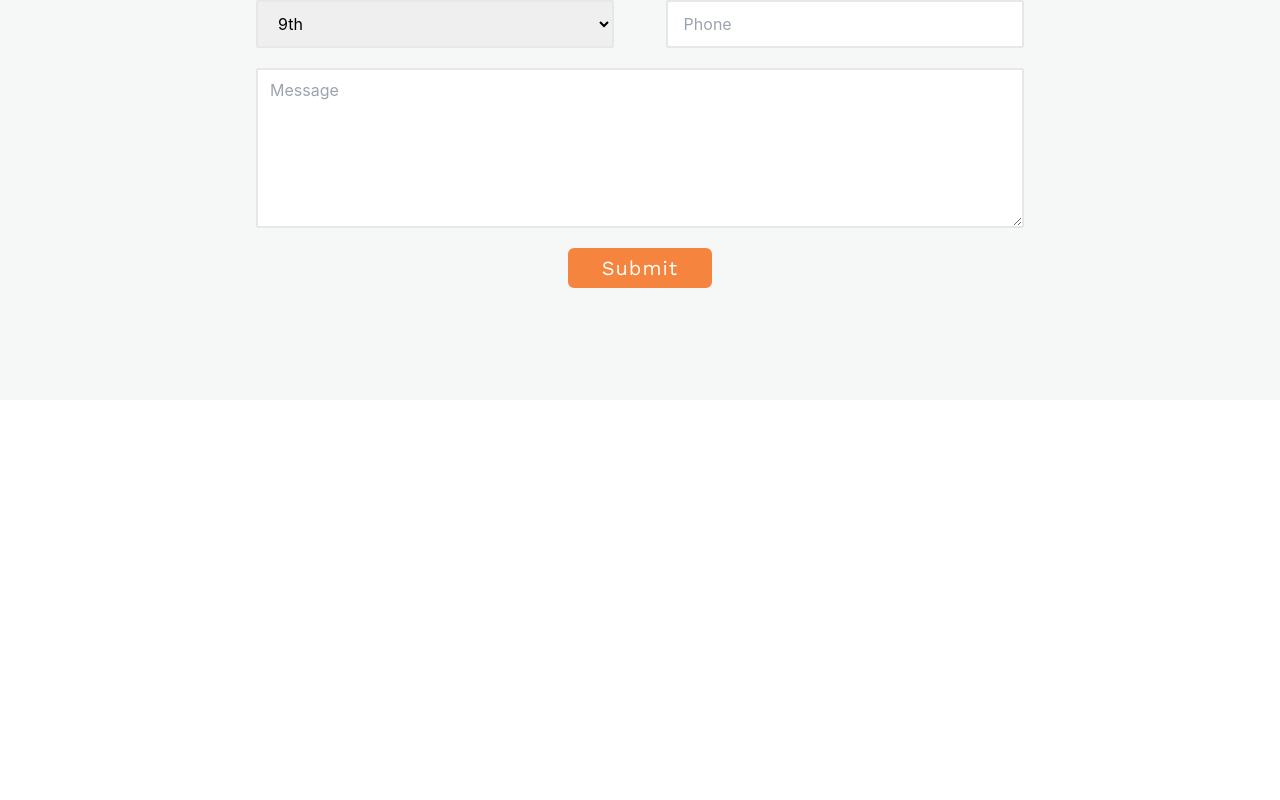
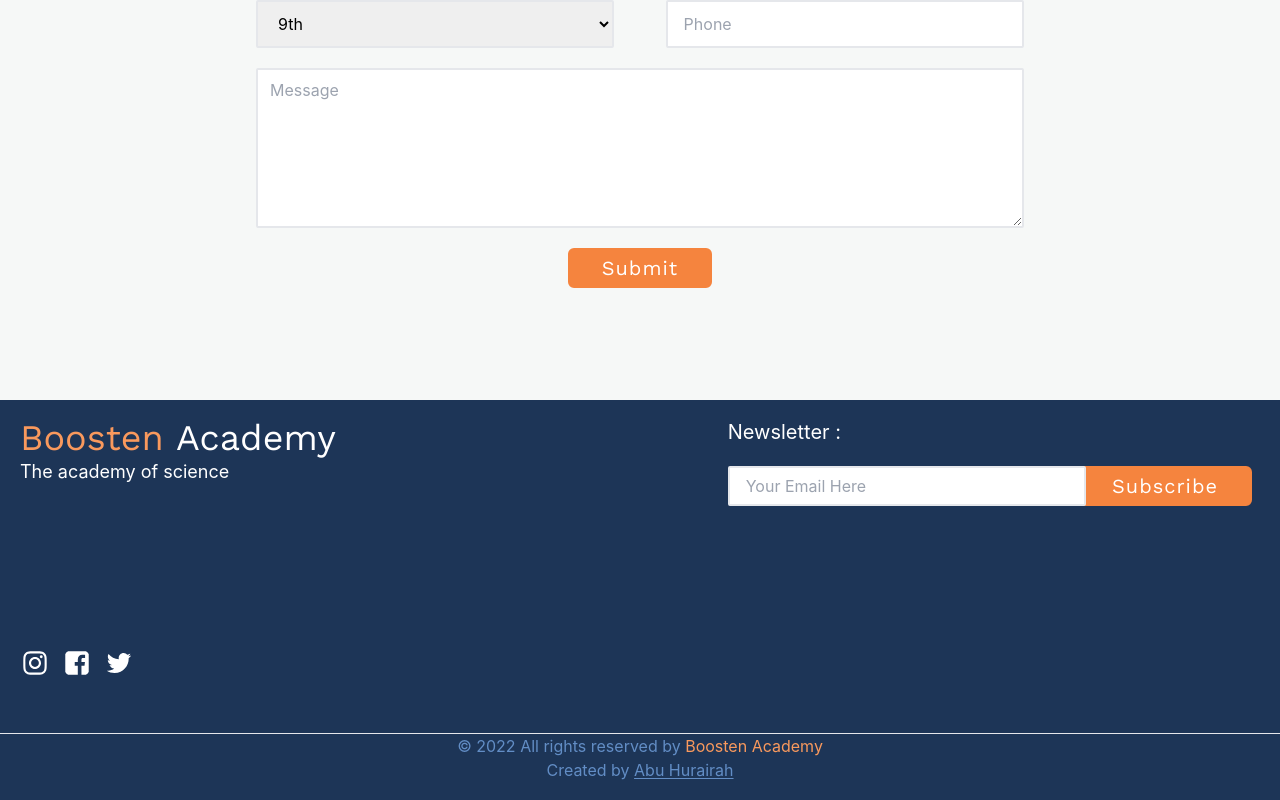
Before and after one commit to AbuHurairah127/boosten-academy-react-web, a React (Create React App) app: page / in a window 1280 px wide. Shown: the part 3473-4273 px from the top of the page. Before the commit the page ends 3873 px from the top, so only its background shows below. Built offline with nearby package versions, Linux system fonts and the light colour scheme.

Commit message:
footer style completed

```diff
--- a/src/App.js
+++ b/src/App.js
@@ -7,6 +7,7 @@ import AboutUs from "./components/aboutUs/AboutUs";
 import Classes from "./components/classes/Classes";
 import Ads from "./components/ads/Ads";
 import ContactForm from "./components/constactUs/ContactForm";
+import Footer from "./components/footer/Footer";
 function App() {
   return (
     <div className="container-fluid">
@@ -28,6 +29,9 @@ function App() {
       <div className="contactFormContainer">
         <ContactForm />
       </div>
+      <div className="footerCContainer">
+        <Footer />
+      </div>
     </div>
   );
 }
--- a/src/components/ads/Ads.js
+++ b/src/components/ads/Ads.js
@@ -8,8 +8,14 @@ const Ads = () => {
         <h1 className="text-white text-center md:text-left opacity text-3xl font-bold">
           Free consultation with exceptional quality.
         </h1>
+
         <p className="text-center md:text-left ads-text">
-          Just one text away: +92 320 7443537
+          Foreign Scholarships <br />
+          CSS and PMS exams Preparation
+          <br />
+          <br />
+          <hr />
+          <br /> <p className="text-xl"> Just one text away</p>
         </p>
       </div>
       <div className="btn-container">
--- /dev/null
+++ b/src/components/footer/Footer.css
@@ -0,0 +1,4 @@
+.footerIcon:hover {
+  transform: rotateY(360deg);
+  transform-style: preserve-3d;
+}
--- /dev/null
+++ b/src/components/footer/Footer.js
@@ -0,0 +1,93 @@
+import React from "react";
+import "./Footer.css";
+import {
+  AiOutlineInstagram,
+  AiFillFacebook,
+  AiOutlineTwitter,
+} from "react-icons/ai";
+import Button from "../button/Button";
+import UseFooter from "./UseFooter";
+
+const Footer = () => {
+  const { year } = UseFooter();
+  return (
+    <div className="max-w-screen bg-[#1d3557] text-white flex flex-col justify-around min-h-[50vh]">
+      <div className="w-full flex justify-between">
+        <div className="left flex flex-col justify-between ml-5 min-h-[35vh] w-1/2">
+          <div className="leftHeader flex flex-col">
+            <h1 className="text-4xl inline" style={{ fontFamily: "work sans" }}>
+              <h1 className="text-4xl text-[#F9995D] inline">Boosten&nbsp;</h1>
+              Academy
+            </h1>
+            <p className="text-lg">The academy of science</p>
+          </div>
+          <div className="leftBottom flex pb-5">
+            <a
+              href="/"
+              className="transition-all delay-75 duration-700 ease-in-out footerIcon mr-3 "
+            >
+              <AiOutlineInstagram
+                size={30}
+                className="transition-color delay-75 duration-200 ease-in-out  hover:fill-pink-700 hover:bg-white rounded-full hover:p-0.5"
+              />
+            </a>
+            <a
+              href="/"
+              className="transition-all delay-75 duration-700 ease-in-out footerIcon mr-3"
+            >
+              <AiFillFacebook
+                size={30}
+                className="transition-color delay-75 duration-200 ease-in-out  hover:fill-blue-700 hover:bg-white rounded-full hover:p-1"
+              />
+            </a>
+            <a
+              href="/"
+              className="transition-all delay-75 duration-700 ease-in-out footerIcon mr-3"
+            >
+              <AiOutlineTwitter
+                size={30}
+                className="transition-color delay-75 duration-200 ease-in-out  hover:fill-blue-500 hover:bg-white rounded-full hover:p-0.5"
+              />
+            </a>
+          </div>
+        </div>
+        <div className="right lg:mr-5">
+          <div className="rightHeader flex flex-col">
+            <h1 className="text-white pb-5 text-xl">Newsletter :</h1>
+            <div className="flex">
+              <input
+                type="email"
+                placeholder="Your Email Here"
+                required
+                className="md:w-[28vw] outline-0 px-4 py-1 rounded-sm border-2 text-black z-10"
+              />
+              <div className="relative right-2 z-0">
+                <Button label="Subscribe" />
+              </div>
+            </div>
+          </div>
+        </div>
+      </div>
+      <div>
+        <hr />
+        <div className="w-full text-center text-[#628dc5]">
+          <span className=" px-2">
+            &copy; {year} All rights reserved by{" "}
+            <a href="/">
+              <span className="text-[#F9995D]"> Boosten Academy</span>
+            </a>
+          </span>
+          <p>
+            Created by{" "}
+            <a href={"/"} className="underline underline-offset-2">
+              {" "}
+              Abu Hurairah
+            </a>
+          </p>
+        </div>
+      </div>
+    </div>
+  );
+};
+
+export default Footer;
--- /dev/null
+++ b/src/components/footer/UseFooter.js
@@ -0,0 +1,11 @@
+import { useState } from "react";
+const UseFooter = () => {
+  let now = new Date();
+  let thisYear = now.getFullYear();
+  const [year] = useState(thisYear);
+  return {
+    year,
+  };
+};
+
+export default UseFooter;
--- a/src/components/hero/Hero.js
+++ b/src/components/hero/Hero.js
@@ -43,6 +43,8 @@ const Hero = () => {
               .pauseFor(2000)
               .deleteAll()
               .typeString("Leading students towards excellence")
+              .pauseFor(2000)
+              .deleteAll()
               .start()
           }
         />
```
